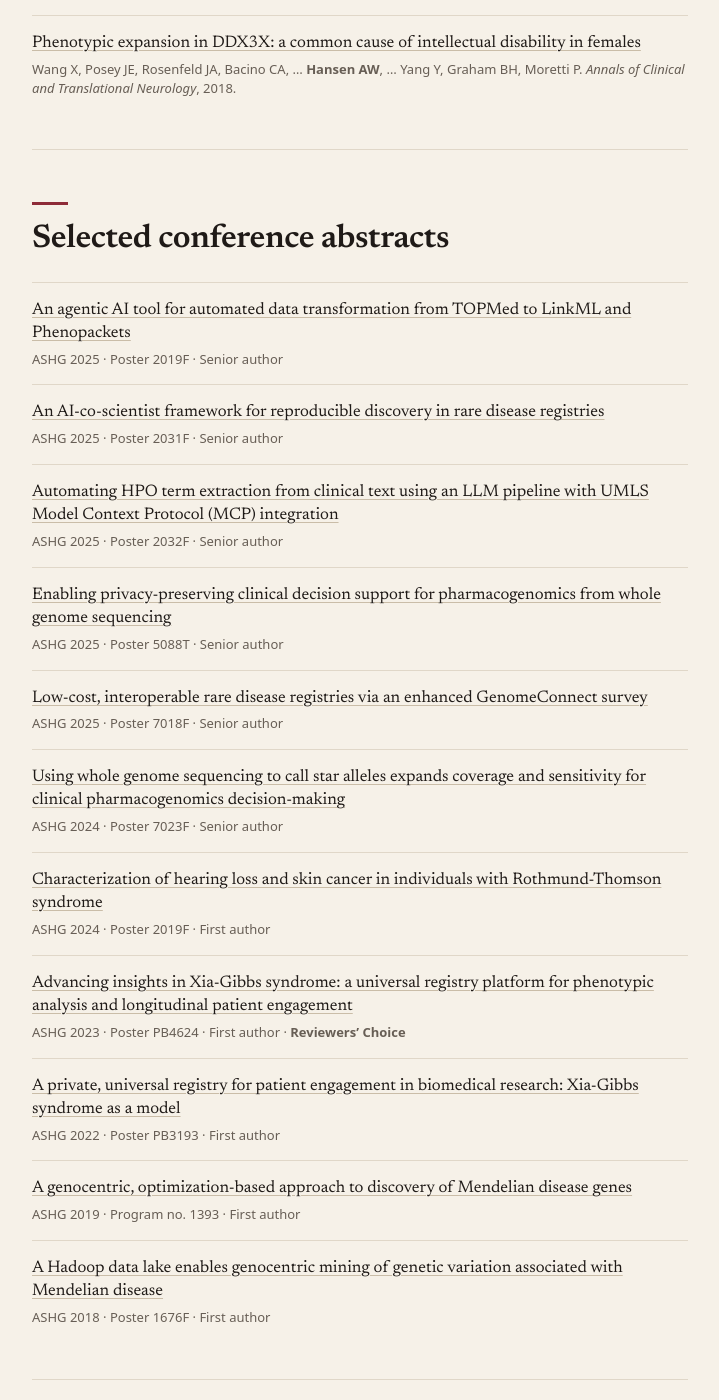
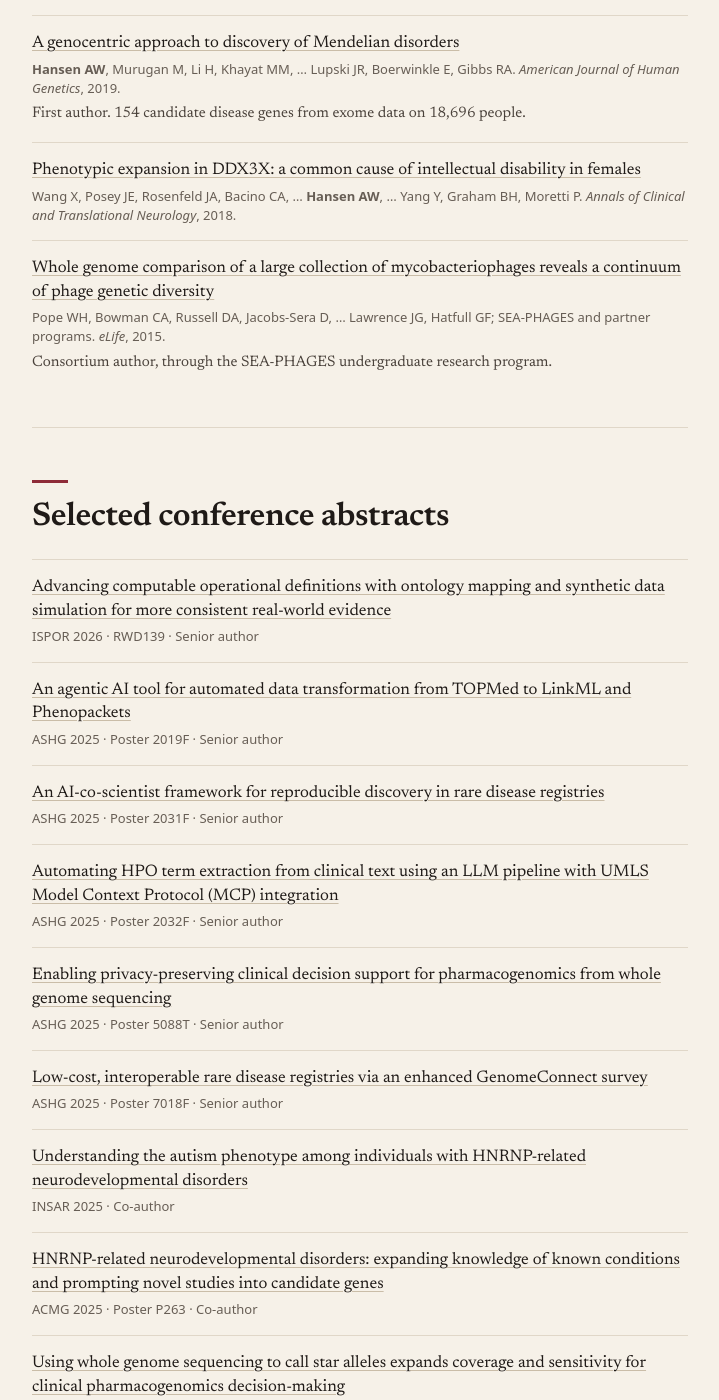
Before and after one commit to hansenaw/adamwhansen, a Jekyll site: the page built from research/index.html, in a window 1280 px wide and 1400 px high, scrolled down 1414 px. Shown: the whole window, without its empty margins (280-999 px from the left). Built offline with Jekyll 4.4.1, drawn with Linux system fonts in a browser that asks for light colours; some of the changed text lies outside the part shown.

Commit message:
Add three new abstracts and two consortium papers from Google Scholar
- Abstracts: ISPOR 2026 (RWD139, senior author), INSAR 2025 and
  ACMG 2025 P263 (co-author); the abstract number is now optional
- Papers (research page only): Centers for Mendelian Genomics,
  Genetics in Medicine 2022, and the SEA-PHAGES mycobacteriophage
  paper, eLife 2015, both as a consortium author
- Chinese role label for co-author

Co-Authored-By: Claude Opus 5.5 <noreply@anthropic.com>

```diff
--- a/_data/abstracts.yml
+++ b/_data/abstracts.yml
@@ -1,7 +1,15 @@
-# Selected conference abstracts (first- or senior-author), newest first. Shown on /research/.
-#   role:   your position, in plain words
+# Selected conference abstracts, newest first. Shown on /research/.
+#   role:   your position, in plain words (Chinese versions are in _data/ui.yml under zh.terms)
+#   id:     optional poster or abstract number
 #   url:    the meeting's abstract book or abstract page
 #   award:  optional
+
+- title: Advancing computable operational definitions with ontology mapping and synthetic data simulation for more consistent real-world evidence
+  meeting: ISPOR 2026
+  id: RWD139
+  role: Senior author
+  year: 2026
+  url: https://www.valueinhealthjournal.com/article/S1098-3015(26)02265-5/fulltext
 
 - title: An agentic AI tool for automated data transformation from TOPMed to LinkML and Phenopackets
   meeting: ASHG 2025
@@ -37,6 +45,19 @@
   role: Senior author
   year: 2025
   url: https://www.ashg.org/wp-content/uploads/2025/10/2025-Poster-Abstracts.pdf
+
+- title: Understanding the autism phenotype among individuals with HNRNP-related neurodevelopmental disorders
+  meeting: INSAR 2025
+  role: Co-author
+  year: 2025
+  url: https://insar.confex.com/insar/2025/meetingapp.cgi/Paper/50289
+
+- title: "HNRNP-related neurodevelopmental disorders: expanding knowledge of known conditions and prompting novel studies into candidate genes"
+  meeting: ACMG 2025
+  id: Poster P263
+  role: Co-author
+  year: 2025
+  url: https://www.gimopen.org/article/S2949-7744(25)00267-5/fulltext
 
 - title: Using whole genome sequencing to call star alleles expands coverage and sensitivity for clinical pharmacogenomics decision-making
   meeting: ASHG 2024
--- a/_data/publications.yml
+++ b/_data/publications.yml
@@ -20,6 +20,14 @@
   note: A case for patient-centered, privacy-preserving data stewardship.
   zh: { note: 主張以病患為中心、保護隱私的資料管理。 }
   selected: true
+
+- title: "Centers for Mendelian Genomics: a decade of facilitating gene discovery"
+  authors: "Baxter SM, Posey JE, Lake NJ, Sobreira N, … Gibbs RA, … Lupski JR, … Rehm HL, O’Donnell-Luria A; Centers for Mendelian Genomics Consortium"
+  venue: Genetics in Medicine
+  year: 2022
+  url: https://doi.org/10.1016/j.gim.2021.12.005
+  note: Consortium author, as a member of the Centers for Mendelian Genomics Consortium.
+  zh: { note: 以 Centers for Mendelian Genomics Consortium 成員身分列名的共同作者。 }
 
 - title: AHDC1 missense mutations in Xia-Gibbs syndrome
   authors: "Khayat MM, Hu J, Jiang Y, Li H, … **Hansen AW**, … Posey JE, Murdock D, Gibbs RA"
@@ -74,3 +82,11 @@
   venue: Annals of Clinical and Translational Neurology
   year: 2018
   url: https://doi.org/10.1002/acn3.622
+
+- title: Whole genome comparison of a large collection of mycobacteriophages reveals a continuum of phage genetic diversity
+  authors: "Pope WH, Bowman CA, Russell DA, Jacobs-Sera D, … Lawrence JG, Hatfull GF; SEA-PHAGES and partner programs"
+  venue: eLife
+  year: 2015
+  url: https://doi.org/10.7554/eLife.06416
+  note: Consortium author, through the SEA-PHAGES undergraduate research program.
+  zh: { note: 透過 SEA-PHAGES 大學部研究計畫，以聯盟成員身分列名的共同作者。 }
--- a/_data/ui.yml
+++ b/_data/ui.yml
@@ -54,5 +54,6 @@ zh:
   terms:
     Senior author: 資深作者
     First author: 第一作者
+    Co-author: 共同作者
     Principal investigator: 計畫主持人
     Reviewers’ Choice: Reviewers’ Choice（審查委員精選）
--- a/_includes/research.html
+++ b/_includes/research.html
@@ -30,7 +30,7 @@
     {%- assign award = item.award %}{% if zh and item.award %}{% assign award = ui.terms[item.award] | default: item.award %}{% endif %}
     <li>
       <a class="title" href="{{ item.url }}"{% if zh %} lang="en"{% endif %}>{{ item.title }}</a>
-      <span class="meta">{{ item.meeting }} · {{ item.id }} · {{ role }}{% if award %} · <strong>{{ award }}</strong>{% endif %}</span>
+      <span class="meta">{{ item.meeting }}{% if item.id %} · {{ item.id }}{% endif %} · {{ role }}{% if award %} · <strong>{{ award }}</strong>{% endif %}</span>
     </li>
     {%- endfor %}
   </ul>
```
